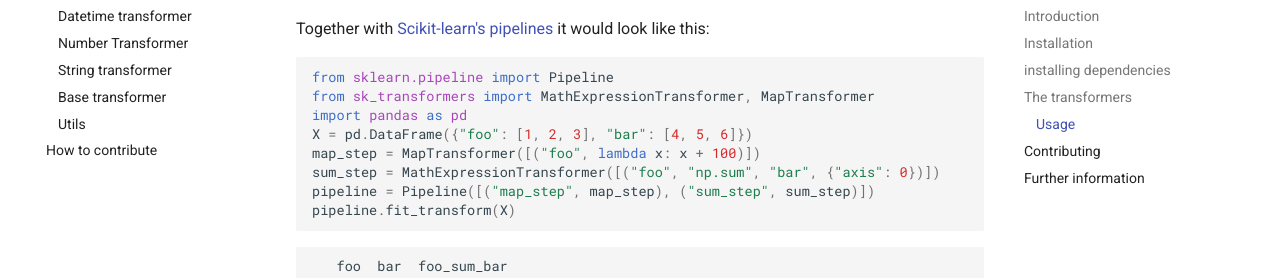
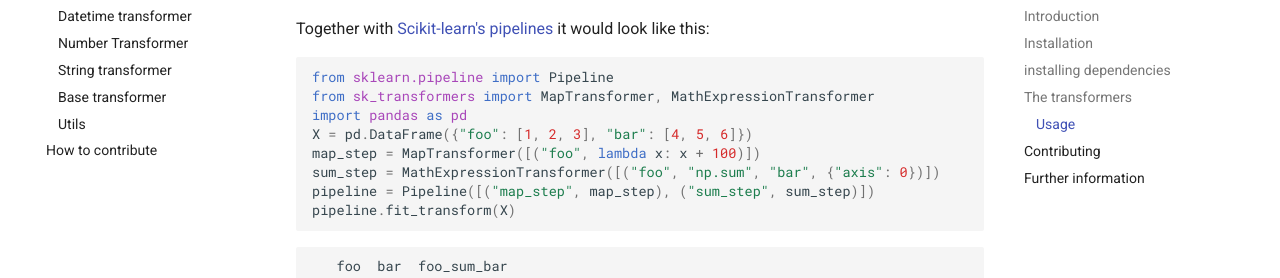
Before and after one commit to chrislemke/sk-transformers, an MkDocs documentation site: the page built from docs/README.md, in a window 1280 px wide and 900 px high, scrolled down 1937 px. Shown: the part 173-451 px from the top of the window. Built offline with MkDocs 1.6.1 and Material for MkDocs 9.7.7, drawn with Linux system fonts in a browser that asks for light colours; comment, search, counter and statistics services are not loaded.

````diff
--- a/docs/README.md
+++ b/docs/README.md
@@ -60,7 +60,7 @@ array([[1, 4, 5],
 Together with [Scikit-learn's pipelines](https://scikit-learn.org/stable/modules/compose.html#combining-estimators) it would look like this:
 ```python
 from sklearn.pipeline import Pipeline
-from sk_transformers import MathExpressionTransformer, MapTransformer
+from sk_transformers import MapTransformer, MathExpressionTransformer
 import pandas as pd
 X = pd.DataFrame({"foo": [1, 2, 3], "bar": [4, 5, 6]})
 map_step = MapTransformer([("foo", lambda x: x + 100)])
````
Also changed, not shown: 1 other file.
